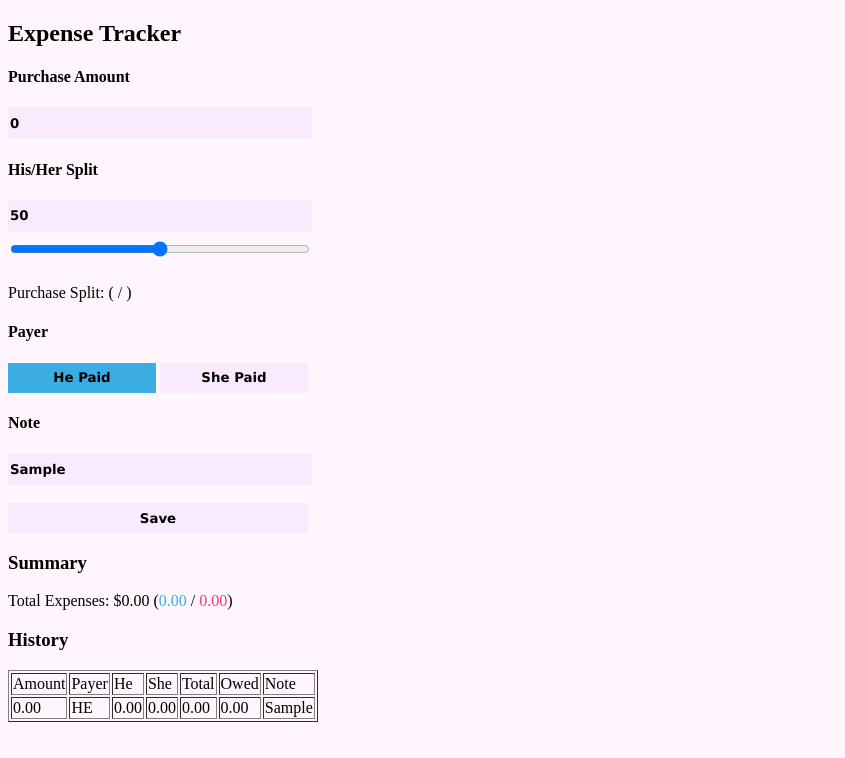
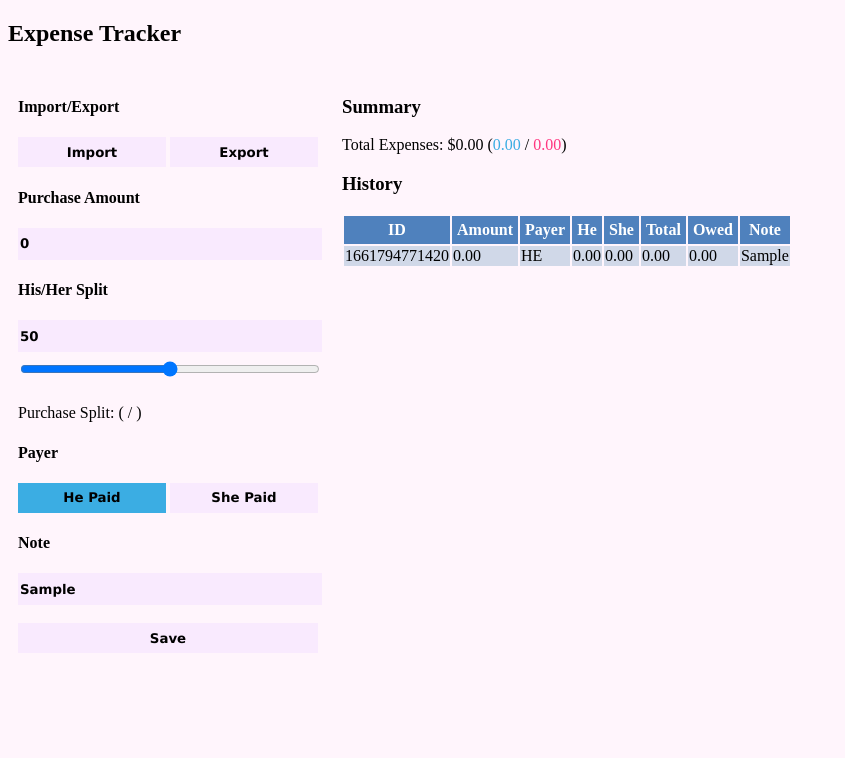
Before and after one commit to stanleysmall/expenses, a plain HTML site: page index.html in a window 1280 px wide. Both pictures are taken after typing "Sample" into the empty fields and a click on the input "Save". Shown: the whole page, without its empty margins (0-845 px from the left). Drawn offline with Linux system fonts and the light colour scheme.

Commit message:
Add import/export and style changes

```diff
--- a/index.html
+++ b/index.html
@@ -6,8 +6,16 @@
 </head>
 
 <body>
-  <div class="app">
   <h2>Expense Tracker</h2>
+  <div style="display: inline-block;">
+    <div class="container">
+
+
+      <h4>Import/Export</h4>
+      <div class="section">
+        <input type="button" id="import" value="Import">
+        <input type="button" id="export" value="Export">
+      </div>
 
       <h4>Purchase Amount</h4>
       <div class="section">
@@ -41,18 +49,21 @@
       <br>
       <input type="submit" value="Save" id="submit">
 
+
+
+
+
+
+    </div>
+    <div class="container">
       <h3>Summary</h3>
 
       <p>Total Expenses: $<span id="total"></span> (<span id="his_total" style="color:rgb(59,173,227)"></span> / <span
           id="her_total" style="color:rgb(255,53,127)"></span>)</p>
       <p><span id="balance"></span></p>
-
-
       <span id="history"></span>
-
     </div>
-
-
+  </div>
 
   <script>
     localStorage.clear();
@@ -65,7 +76,6 @@
     var his_total_display = document.getElementById("his_total");
     var submit = document.getElementById("submit");
     var percent = document.getElementById("percent");
-    var hist = document.getElementById("history");
     var summary = document.getElementById("summary");
     var he_paid = document.getElementById("he_paid");
     var she_paid = document.getElementById("she_paid");
@@ -73,10 +83,9 @@
     var balance = document.getElementById("balance");
     var note = document.getElementById("note");
 
-    set("HIS", 0);
-    set("HER", 0);
-    set("TOTAL", 0);
-    set("BALANCE", 0);
+    var importButton = document.getElementById("import");
+    var exportButton = document.getElementById("export");
+
     set("PREVIOUS_PAYER", "HE");
 
     function update_all(save) {
@@ -122,22 +131,14 @@
         balance.innerHTML = "She owes him $" + display(balance_num) + ".";
       }
 
+
+
       if (save) {
 
 
         id = Date.now()
-        set("HIS", his_updated);
-        set("HER", her_updated);
-        set("TOTAL", total_updated);
-        set("BALANCE", balance_num);
-        console.assert(total_updated, his_updated + her_updated)
         set(id, [display(amount_value), previous_payer, display(his_purchase), display(her_purchase), display(total_updated), display(balance_num), note.value])
 
-        history_table = ["Amount,Payer,He,She,Total,Owed,Note"].concat(get_history());
-
-        console.log(history_table);
-
-        hist.innerHTML = "<h3>History</h3>" + makeTableHTML(history_table);
 
         amount.value = 0;
         her.innerHTML = " ";
@@ -145,6 +146,14 @@
         summary.innerHTML = " ";
         note.innerHTML = "";
       }
+
+      update_table()
+    }
+
+    function update_table() {
+      history_table = ["ID,Amount,Payer,He,She,Total,Owed,Note"].concat(get_history());
+      var hist = document.getElementById("history");
+      hist.innerHTML = "<h3>History</h3>" + makeTableHTML(history_table);
     }
 
     function get_history() {
@@ -152,11 +161,52 @@
       var keys = Object.keys(localStorage).sort();
       var i = keys.length;
 
+      var total_amount = 0;
+      var total_he = 0;
+      var total_she = 0;
+      var total_owed = 0;
+
       while (i--) {
-        if (!isNaN(keys[i])) {
-          archive.push(localStorage.getItem(keys[i]));
+        if (Number(keys[i])) {
+          var storage_value = localStorage.getItem(keys[i])
+          var value = String(keys[i]) + ',' + storage_value;
+          archive.push(value);
+
+          var ammount;
+          var payer;
+          var he;
+          var she;
+          var total;
+          var owed;
+          var note;
+
+          var arr = String(storage_value).split(',');
+
+          ammount = Number(arr[0])
+          payer = arr[1]
+          he = Number(arr[2])
+          she = Number(arr[3])
+
+          total_amount += ammount;
+          total_he += he;
+          total_she += she;
+
+          if (payer == "HE") {
+            total_owed += (ammount - he);
+          }
+          if (payer == "SHE") {
+            total_owed -= (ammount - she);
+          }
+
         }
       }
+
+      set("HIS", Number(total_he));
+      set("HER", Number(total_she));
+      set("TOTAL", Number(total_amount));
+      set("BALANCE", Number(total_owed));
+
+      // console.log(total_he, total_she, total_amount, total_owed)
 
       return archive;
     }
@@ -164,15 +214,74 @@
     amount.oninput = function () { update_all(false); }
     he_paid.onclick = function () { set("PREVIOUS_PAYER", "HE"); update_all(false); }
     she_paid.onclick = function () { set("PREVIOUS_PAYER", "SHE"); update_all(false); }
-    split.oninput = function () { percent.value = this.value/100; update_all(false); }
-    percent.oninput = function () { split.value = this.value*100; update_all(false); }
+    split.oninput = function () { percent.value = this.value / 100; update_all(false); }
+    percent.oninput = function () { split.value = this.value * 100; update_all(false); }
+
+    exportButton.onclick = function () {
+      var history = get_history();
+      var output = ""
+      history.forEach(element => output += String(element) + '\n');
+      var date = String(new Date().toJSON().slice(0, 10));
+      download(date + "_expenses.txt", output)
+    }
+
+    importButton.onclick = function () {
+      var input = document.createElement('input');
+      input.type = 'file';
+
+      input.onchange = e => {
+
+        // getting a hold of the file reference
+        var file = e.target.files[0];
+
+        // setting up the reader
+        var reader = new FileReader();
+        reader.readAsText(file, 'UTF-8');
+
+        // here we tell the reader what to do when it's done reading...
+        reader.onload = readerEvent => {
+          var content = readerEvent.target.result; // this is the content!
+          var history = content.split("\n");
+
+          history.forEach(element => {
+            var idx = element.indexOf(',');
+            key = element.slice(0, idx);
+            value = element.slice(idx + 1);
+            if (!key.isNaN && key && value) {
+              set(key, value)
+            }
+          });
+        }
+      }
+      input.click();
+    }
+
+    function download(filename, text) {
+      var element = document.createElement('a');
+      element.setAttribute('href', 'data:text/plain;charset=utf-8,' + encodeURIComponent(text));
+      element.setAttribute('download', filename);
+
+      element.style.display = 'none';
+      document.body.appendChild(element);
+
+      element.click();
+
+      document.body.removeChild(element);
+    }
 
     submit.onclick = function () {
       update_all(true);
     }
 
     function set(key, value) {
+
+      if (get(key)) {
+        localStorage.removeItem(key);
+      }
+
+      if (String(key).length > 0) {
         localStorage.setItem(key, value);
+      }
     }
 
     function get(key) {
@@ -184,8 +293,17 @@
     }
 
     function makeTableHTML(myArray) {
-      var result = "<table border=1>";
-      for (var i = 0; i < myArray.length; i++) {
+      var result = "<table>";
+      result += "<thead>"
+      result += "<tr>";
+      arr = myArray[0].split(",")
+      for (var j = 0; j < arr.length; j++) {
+        result += "<th>" + arr[j] + "</th>";
+      }
+      result += "</tr>";
+      result += "</thead>"
+
+      for (var i = 1; i < myArray.length; i++) {
         result += "<tr>";
         arr = myArray[i].split(",")
         for (var j = 0; j < arr.length; j++) {
@@ -231,13 +349,33 @@
       border: none;
       width: 300px;
       height: 30px;
-      background-color:rgb(249, 234, 254)
+      background-color: rgb(249, 234, 254)
     }
 
     input[type=button] {
       width: 148px;
       justify-content: space-evenly;
     }
+
+    .container {
+      display: inline;
+      float: left;
+      padding: 10px;
+    }
+
+    tr:nth-child(even) {
+      background-color: #E9EDF4;
+    }
+
+    tr:nth-child(odd) {
+      background-color: #D0D8E8;
+    }
+
+    th {
+      color: white;
+      background-color: #4F81BD;
+      padding: 5px;
+    }
   </style>
 
 </body>
```
Lines whose indentation alone changed are shown as unchanged.
